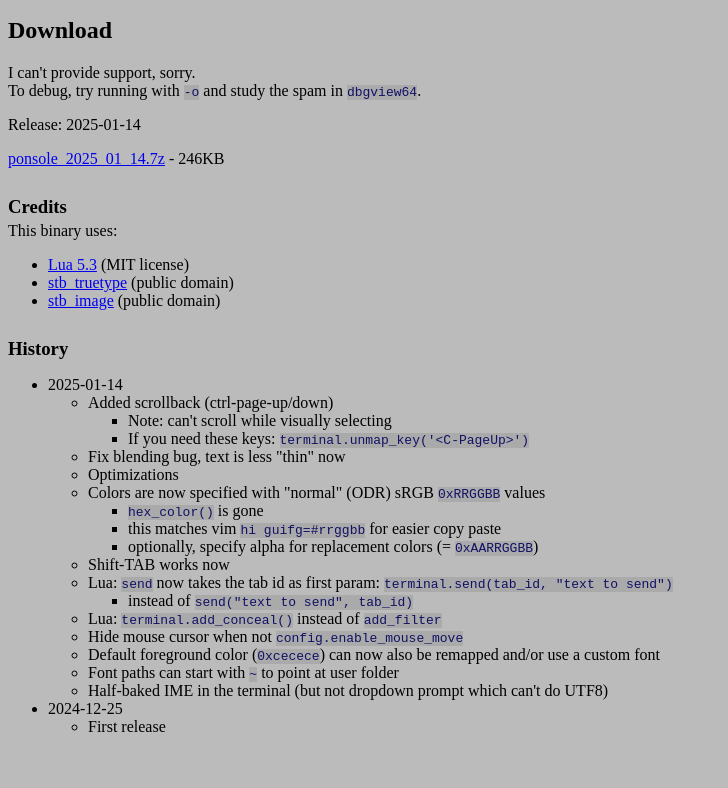
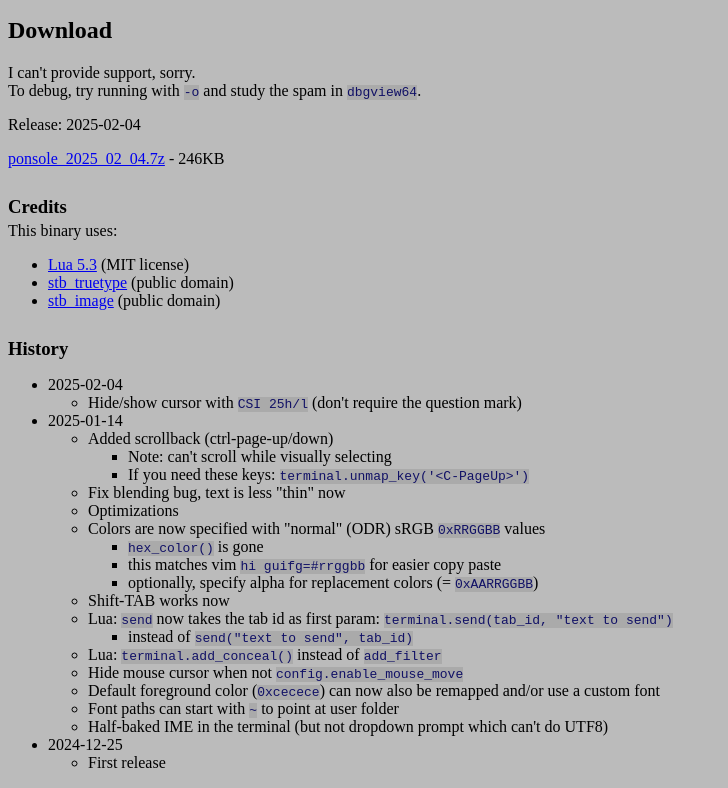
Before and after one commit to bprb/bprb.github.io, a plain HTML site: page ponsole/index.html in a window 1280 px wide. Shown: the part 2645-3433 px from the top of the page, without its empty margins (0-728 px from the left). Before the commit the page ends 3397 px from the top, so only its background shows below. Drawn offline with Linux system fonts and the light colour scheme.

Commit message:
Ponsole release 2025-02-04

```diff
--- a/ponsole/index.html
+++ b/ponsole/index.html
@@ -195,10 +195,10 @@ I can't provide support, sorry.<br />
 To debug, try running with <code>-o</code> and study the spam in <code>dbgview64</code>.
 
 <p>
-Release: 2025-01-14
+Release: 2025-02-04
 
 <p>
-<a href="ponsole_2025_01_14.7z">ponsole_2025_01_14.7z</a> - 246KB
+<a href="ponsole_2025_02_04.7z">ponsole_2025_02_04.7z</a> - 246KB
 
 <h3>Credits</h3>
 
@@ -213,6 +213,10 @@ This binary uses:
 <h3>History</h3>
 
 <ul>
+	<li>2025-02-04
+		<ul>
+			<li>Hide/show cursor with <code>CSI 25h/l</code> (don't require the question mark)</li>
+		</ul>
 	<li>2025-01-14
 		<ul>
 			<li>Added scrollback (ctrl-page-up/down)
```
Also changed, not shown: 2 other files.
